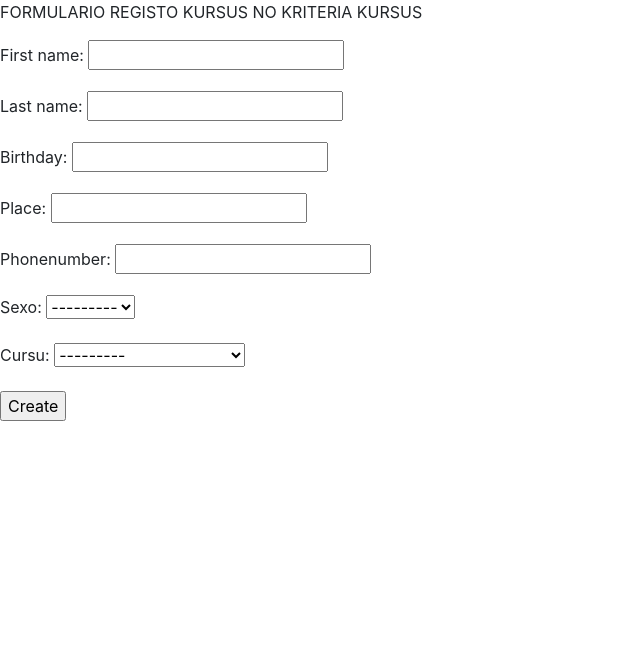
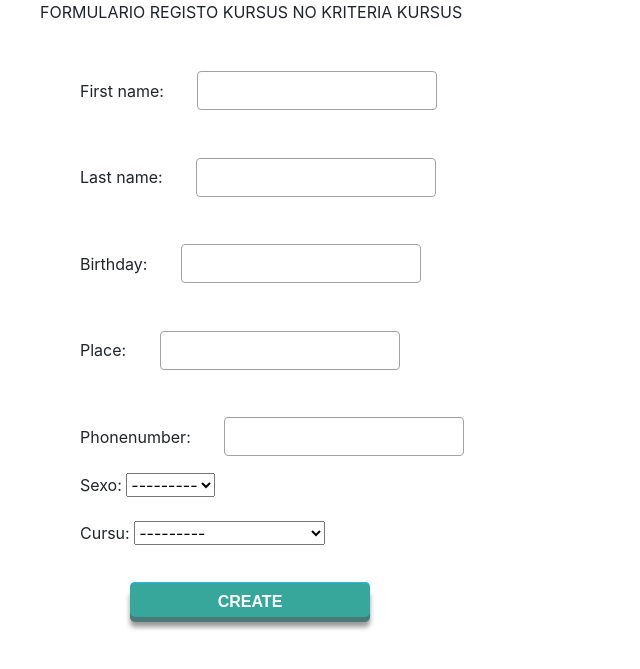
Before and after one commit to eraulo/site_hadezta, a Django app: page /create/ in a window 1280 px wide. Shown: the top 669 px of the page, without its empty margins (0-640 px from the left). Run offline with Django 3.2, Linux system fonts and the light colour scheme; the visitor is signed in with stand-in values (Sample User, id 1); some libraries are stand-ins or nearby versions.

Commit message:
add css to login page

```diff
--- a/hadezta/haburas/static/css/webhadezta.css
+++ b/hadezta/haburas/static/css/webhadezta.css
@@ -0,0 +1,56 @@
+
+input[type="password"], input[type="text"] {
+  background: url('http://i.minus.com/ibhqW9Buanohx2.png') center left no-repeat, linear-gradient(top, #d6d7d7, #dee0e0);
+  border: 1px solid #a1a3a3;
+  border-radius: 4px;
+  box-shadow: 0 1px #fff;
+  box-sizing: border-box;
+  color: #696969;
+  height: 39px;
+  margin: 31px 0 0 29px;
+  padding-left: 37px;
+  transition: box-shadow 0.3s;
+  width: 240px;
+}
+
+input[type="password"]:focus, input[type="text"]:focus {
+  box-shadow: 0 0 4px 1px rgba(55, 166, 155, 0.3);
+  outline: 0;
+}
+
+input[type="submit"] {
+  width:240px;
+  height:35px;
+  display:block;
+  font-family:Arial, "Helvetica", sans-serif;
+  font-size:16px;
+  font-weight:bold;
+  color:#fff;
+  text-decoration:none;
+  text-transform:uppercase;
+  text-align:center;
+  text-shadow:1px 1px 0px #37a69b;
+  padding-top:6px;
+  margin: 29px 0 0 90px;
+  position:relative;
+  cursor:pointer;
+  border: none;
+  background-color: #37a69b;
+  background-image: linear-gradient(top,#3db0a6,#3111);
+  border-top-left-radius: 5px;
+  border-top-right-radius: 5px;
+  border-bottom-right-radius: 5px;
+  border-bottom-left-radius:5px;
+  box-shadow: inset 0px 1px 0px #2ab7ec, 0px 5px 0px 0px #497a78, 0px 10px 5px #999;
+}
+
+
+input[type="submit"]:active {
+  top:3px;
+  box-shadow: inset 0px 1px 0px #2ab7ec, 0px 2px 0px 0px #31524d, 0px 5px 3px #999;
+}
+
+form, p {
+    padding-left: 40px;
+    padding-right: 40px;
+}
--- a/hadezta/haburas/templates/base.html
+++ b/hadezta/haburas/templates/base.html
@@ -3,7 +3,7 @@
 <html>
     <head>
         <link type="text/css" rel="stylesheet" href="{% static 'bootstrap/dist/css/bootstrap.min.css' %}"/>
-        <link type="text/css" rel="stylesheet" href="{% static 'webhadezta.css' %}"/>
+        <link type="text/css" rel="stylesheet" href="{% static 'css/webhadezta.css' %}"/>
         {% block meta %} {% endblock %}
         <title>
             {% block title %}{% endblock %}
```
